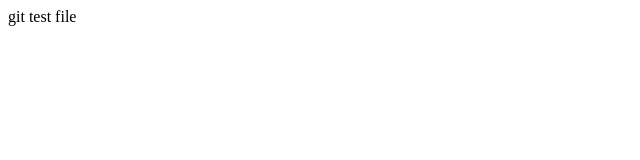
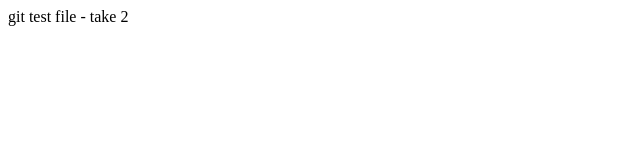
Before and after one commit to roarb/TrackRight, a plain HTML site: page account/git-test.html in a window 1280 px wide. Shown: the full height of the page, 0-640 px from the left. Drawn offline with Linux system fonts and the light colour scheme.

Commit message:
git test two

```diff
--- a/account/git-test.html
+++ b/account/git-test.html
@@ -5,6 +5,6 @@
     <title>git test file</title>
 </head>
 <body>
-git test file
+git test file - take 2
 </body>
 </html>
```
